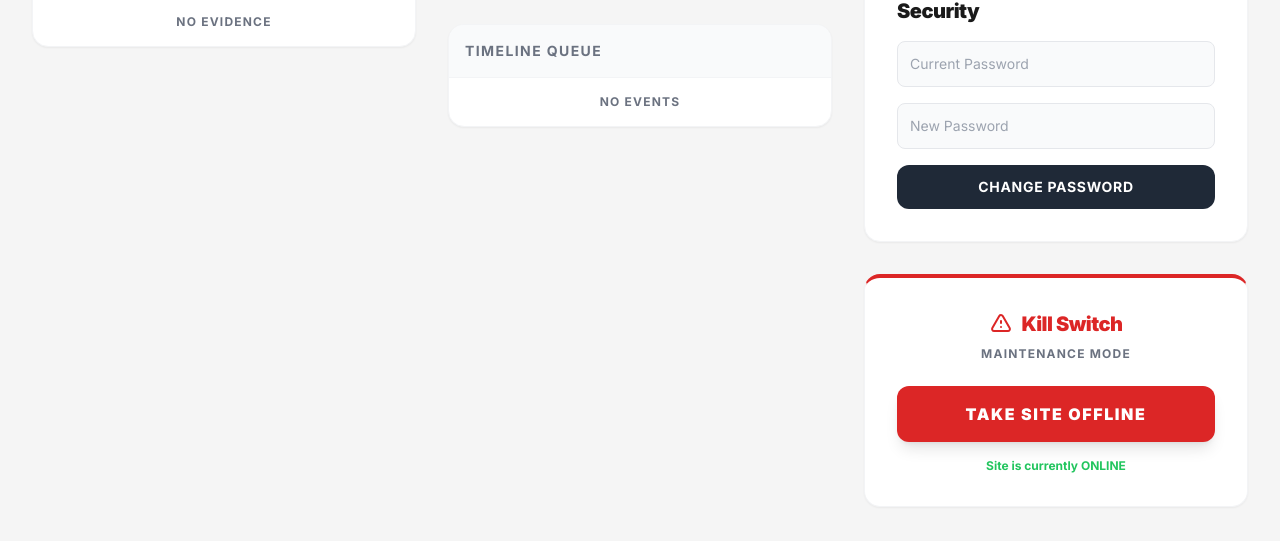
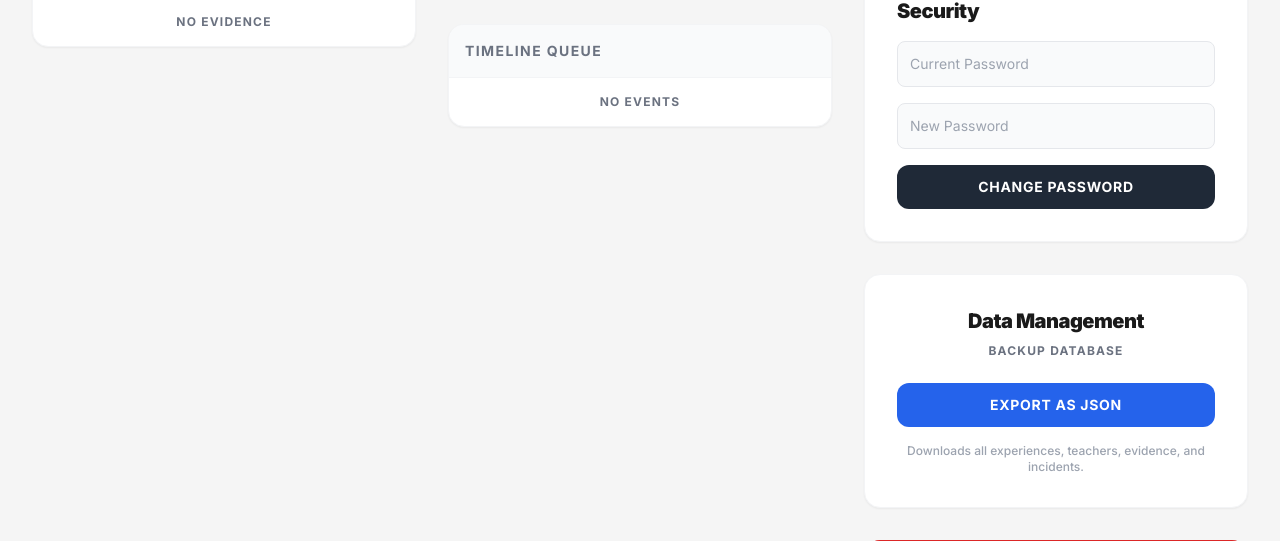
Before and after one commit to stxarchives/StX-Archives, a Flask app: page /admin in a window 1280 px wide. Shown: the part 1080-1621 px from the top of the page. Run offline with Flask 3, Linux system fonts and the light colour scheme; the visitor is signed in with stand-in values (Sample User, id 1); some libraries are stand-ins or nearby versions.

Commit message:
Add Data Export functionality to Admin Dashboard

```diff
--- a/app.py
+++ b/app.py
@@ -1371,6 +1371,55 @@
     maintenance_cache['last_checked'] = 0
     return redirect(url_for('admin'))
 
+@app.route('/admin/export', methods=['GET'])
+@admin_required
+def export_database():
+    import json
+    from flask import Response
+    from datetime import datetime
+
+    export_data = {
+        'experiences': [],
+        'teachers': [],
+        'evidence': [],
+        'incidents': [],
+        'pages': []
+    }
+
+    if supabase:
+        try:
+            exp_res = supabase.table('experiences').select('*').execute()
+            export_data['experiences'] = exp_res.data if exp_res.data else []
+
+            teach_res = supabase.table('teachers').select('*').execute()
+            export_data['teachers'] = teach_res.data if teach_res.data else []
+
+            ev_res = supabase.table('evidence').select('*').execute()
+            export_data['evidence'] = ev_res.data if ev_res.data else []
+
+            inc_res = supabase.table('incidents').select('*').execute()
+            export_data['incidents'] = inc_res.data if inc_res.data else []
+
+            page_res = supabase.table('pages').select('*').execute()
+            export_data['pages'] = page_res.data if page_res.data else []
+        except Exception as e:
+            flash(f'Error exporting from Supabase: {str(e)}', 'error')
+            return redirect(url_for('admin'))
+    else:
+        export_data['experiences'] = mock_experiences
+        export_data['teachers'] = mock_teachers
+        export_data['evidence'] = mock_evidence
+        export_data['incidents'] = mock_timeline
+
+    json_data = json.dumps(export_data, indent=4)
+    timestamp = datetime.now().strftime("%Y%m%d_%H%M%S")
+
+    return Response(
+        json_data,
+        mimetype="application/json",
+        headers={"Content-disposition": f"attachment; filename=stx_archive_backup_{timestamp}.json"}
+    )
+
 @app.route('/signup', methods=['GET', 'POST'])
 def signup():
     if request.method == 'POST':
--- a/templates/admin.html
+++ b/templates/admin.html
@@ -182,6 +182,16 @@
                 <input type="password" name="new_password" placeholder="New Password" required class="w-full bg-gray-50 dark:bg-[#111] border border-gray-200 dark:border-gray-800 text-sm rounded-lg p-3">
                 <button type="submit" class="w-full bg-gray-800 text-white font-bold py-3 rounded-xl transition-colors text-sm uppercase tracking-wider hover:bg-black">Change Password</button>
             </form>
+        </div>
+
+        <!-- Data Management -->
+        <div class="bg-white dark:bg-[#151515] p-8 rounded-2xl shadow-sm border border-gray-100 dark:border-gray-800 transition-all text-center">
+            <h3 class="text-xl font-black text-airblack dark:text-white mb-2 tracking-tight">Data Management</h3>
+            <p class="text-xs text-gray-500 font-bold uppercase tracking-widest mb-6">Backup Database</p>
+            <a href="{{ url_for('export_database') }}" class="block w-full bg-blue-600 hover:bg-blue-700 text-white font-bold py-3 rounded-xl transition-colors text-sm uppercase tracking-wider">
+                Export as JSON
+            </a>
+            <p class="mt-4 text-xs font-medium text-gray-400">Downloads all experiences, teachers, evidence, and incidents.</p>
         </div>
 
         <!-- Kill Switch -->
```
